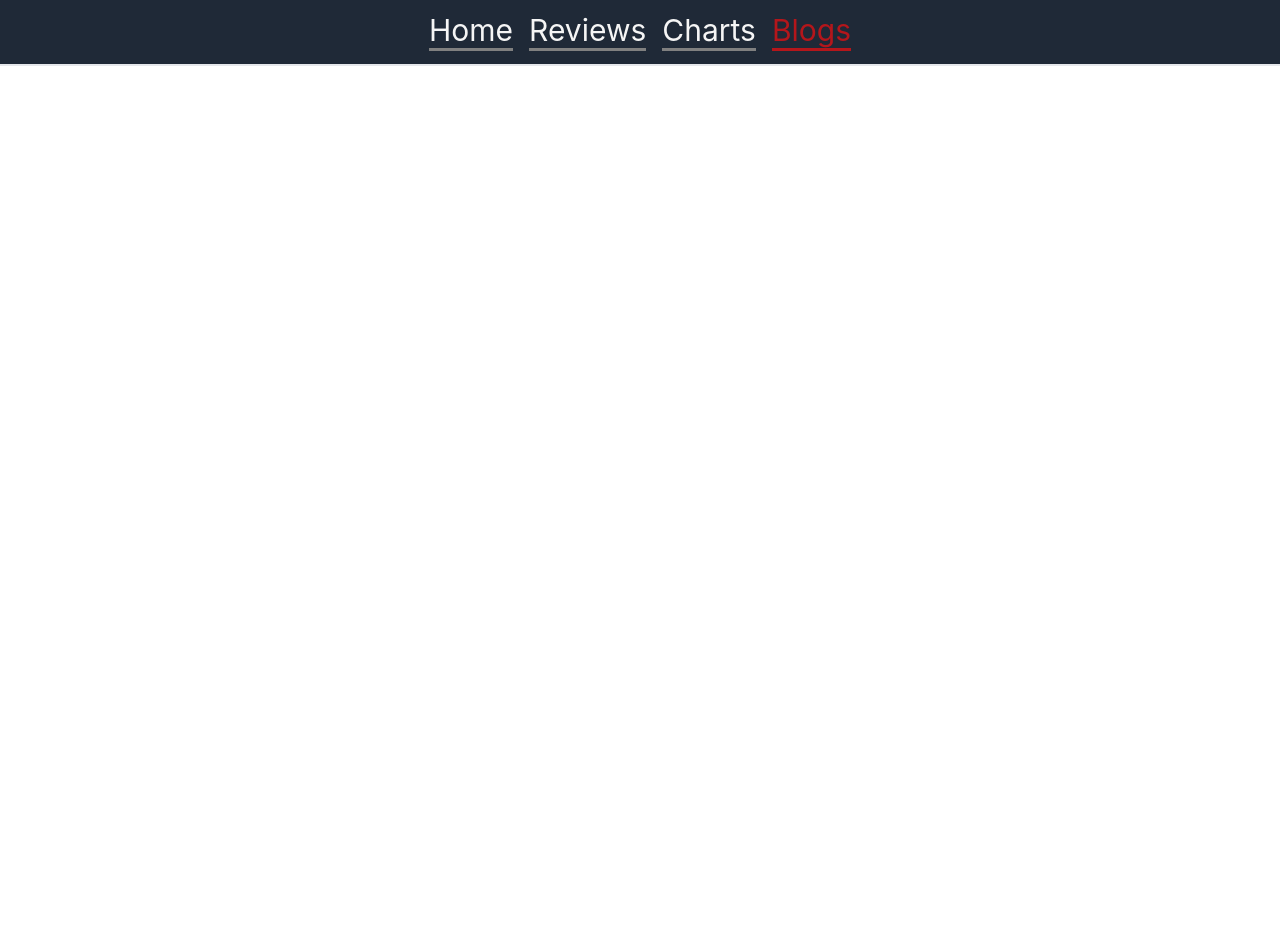
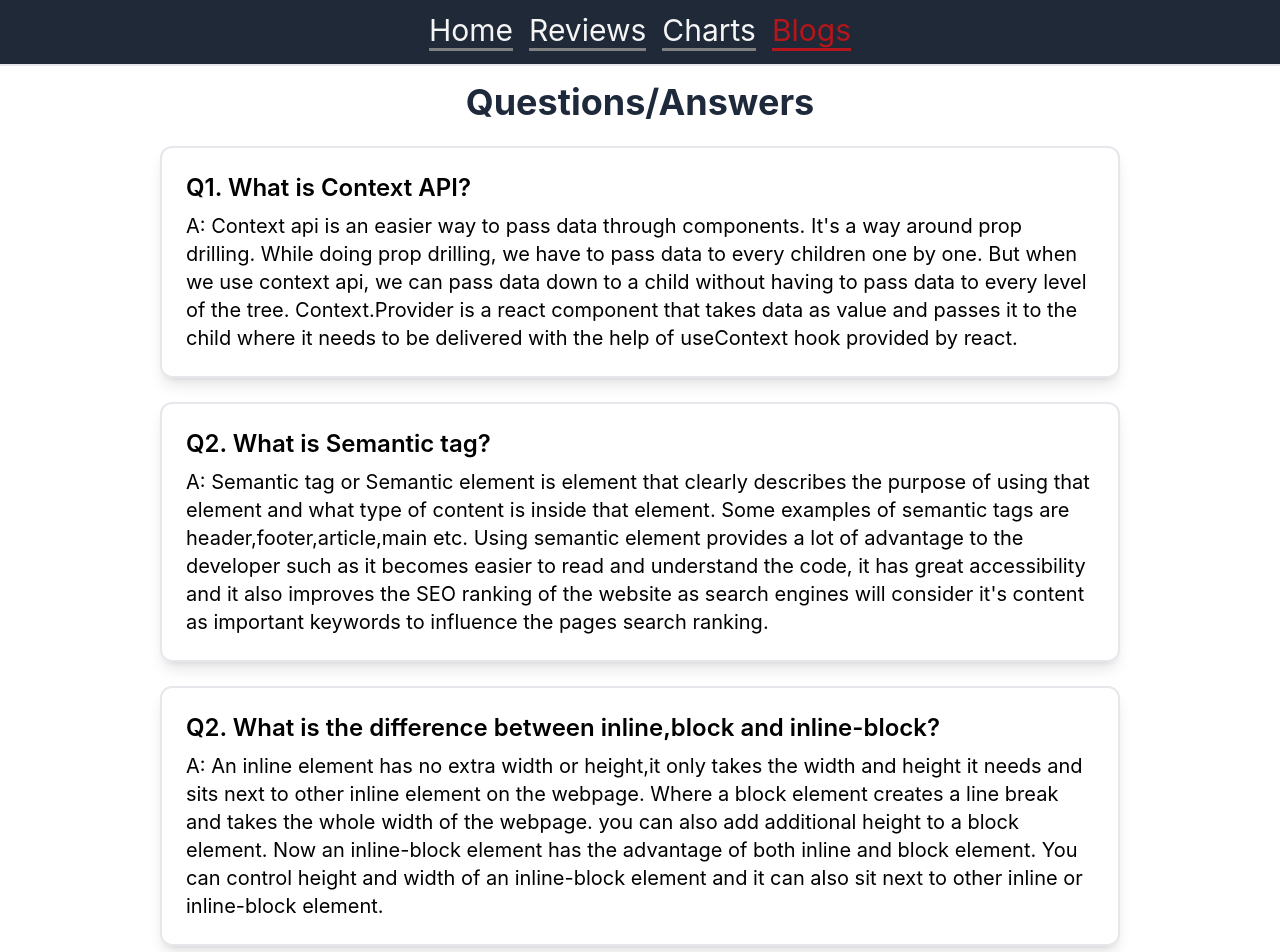
Before and after one commit to NafiulA/product-reviewer, a React (Create React App) app: page /blogs in a window 1280 px wide. Shown: the top 952 px of the page. Before the commit the page ends 800 px from the top, so only its background shows below. Built offline with nearby package versions, Linux system fonts and the light colour scheme.

Commit message:
blogs complete

```diff
--- a/src/components/Blogs/Blogs.js
+++ b/src/components/Blogs/Blogs.js
@@ -3,7 +3,21 @@ import React from 'react';
 const Blogs = () => {
     return (
         <div>
-
+            <h3 className='text-4xl my-4 text-center text-slate-800 font-bold'>Questions/Answers</h3>
+            <div className='w-11/12 md:w-3/4 mx-auto'>
+                <div className='my-6 p-6 border-2 rounded-xl shadow-lg'>
+                    <p className='text-2xl font-semibold' >Q1. What is Context API?</p>
+                    <p className='text-xl pt-2'>A: Context api is an easier way to pass data through components. It's a way around prop drilling. While doing prop drilling, we have to pass data to every children one by one. But when we use context api, we can pass data down to a child without having to pass data to every level of the tree. Context.Provider is a react component that takes data as value and passes it to the child where it needs to be delivered with the help of useContext hook provided by react.</p>
+                </div>
+                <div className='my-6 p-6 border-2 rounded-xl shadow-lg'>
+                    <p className='text-2xl font-semibold' >Q2. What is Semantic tag?</p>
+                    <p className='text-xl pt-2'>A: Semantic tag or Semantic element is element that clearly describes the purpose of using that element and what type of content is inside that element. Some examples of semantic tags are header,footer,article,main etc. Using semantic element provides a lot of advantage to the developer such as it becomes easier to read and understand the code, it has great accessibility and it also improves the SEO ranking of the website as search engines will consider it's content as important keywords to influence the pages search ranking.</p>
+                </div>
+                <div className='my-6 p-6 border-2 rounded-xl shadow-lg'>
+                    <p className='text-2xl font-semibold' >Q2. What is the difference between inline,block and inline-block?</p>
+                    <p className='text-xl pt-2'>A: An inline element has no extra width or height,it only takes the width and height it needs and sits next to other inline element on the webpage. Where a block element creates a line break and takes the whole width of the webpage. you can also add additional height to a block element. Now an inline-block element has the advantage of both inline and block element. You can control height and width of an inline-block element and it can also sit next to other inline or inline-block element.</p>
+                </div>
+            </div>
         </div>
     );
 };
```
Also changed, not shown: 1 other file (tests, documents, lock files or other folders).
